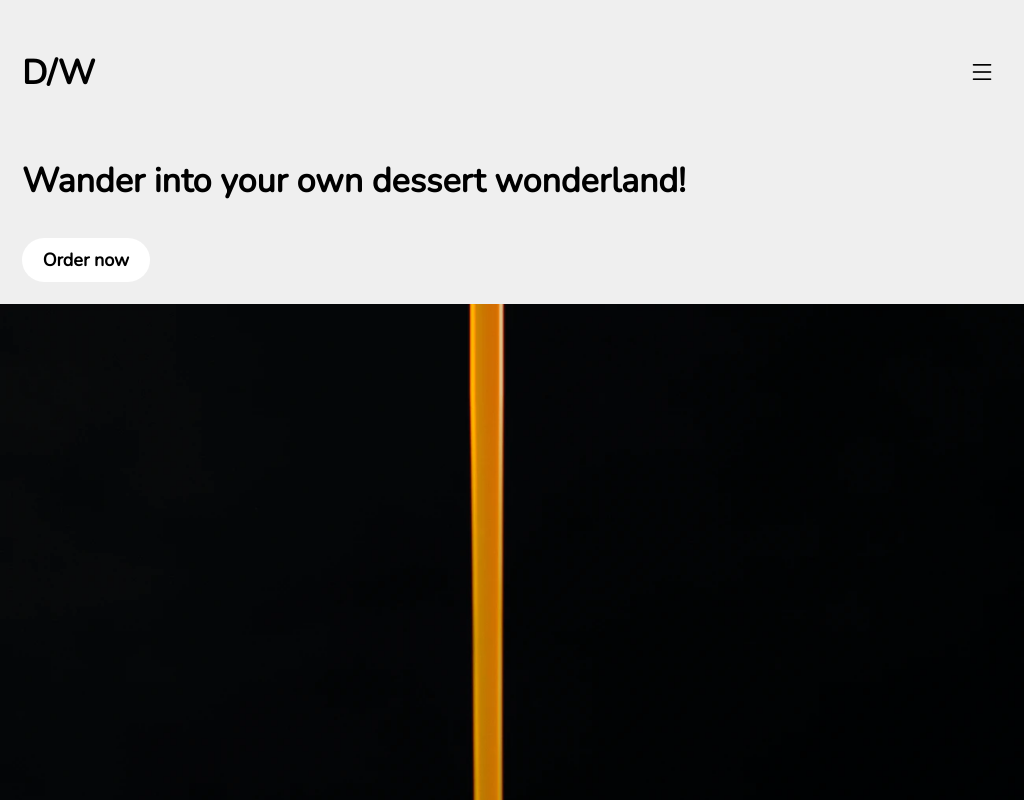
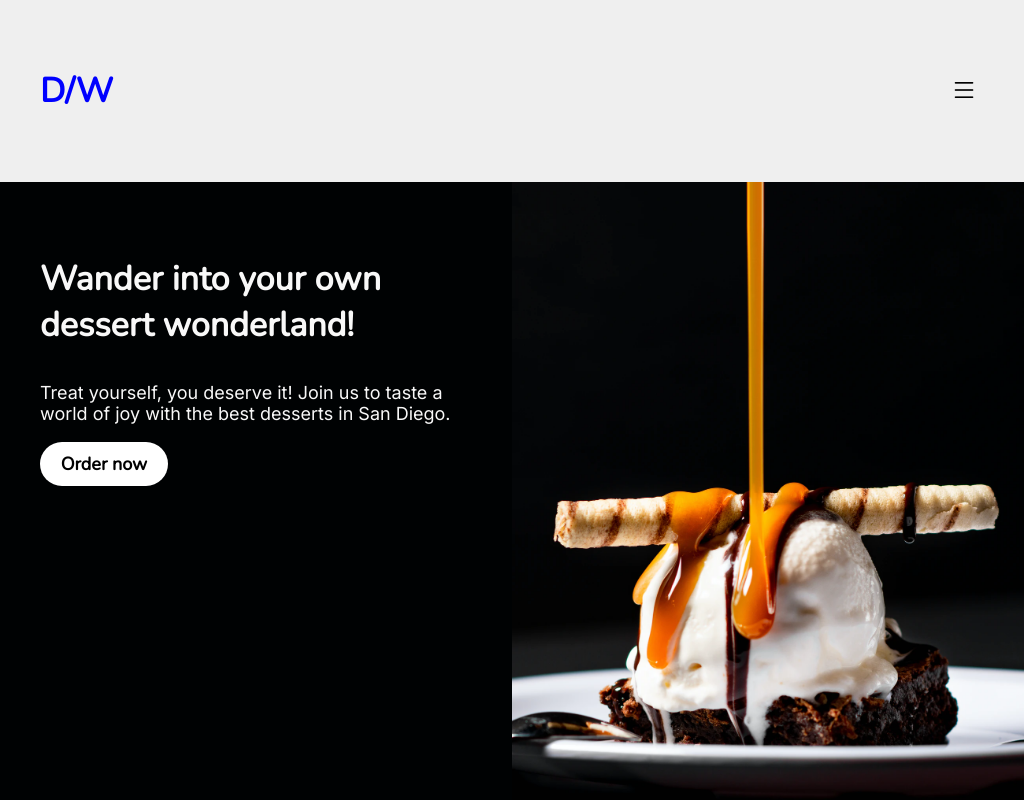
Before and after one commit to kyleh919/DessertWorld, a website: page index.html in a window 1024 px wide. Shown: the top 800 px of the page. Drawn offline with nearby package versions, Linux system fonts and the light colour scheme.

Commit message:
Begins to add media query styling for tablets

```diff
--- a/index.html
+++ b/index.html
@@ -35,9 +35,15 @@
       </section>
     </header>
 
-    <section class="landing-hero">
+    <section id="landing-hero">
       <article id="landing-content">
-        <h1>Wander into your own dessert wonderland!</h1>
+        <h1 class="landing-content-text">
+          Wander into your own dessert wonderland!
+        </h1>
+        <p id="landing-description" class="landing-content-text">
+          Treat yourself, you deserve it! Join us to taste a world of joy with
+          the best desserts in San Diego.
+        </p>
         <button
           class="primary-button primary-filled-button"
           id="order-now-button"
@@ -48,7 +54,7 @@
       </article>
 
       <img
-        class="landing-image"
+        id="landing-image"
         src="./images/home/section-1.webp"
         alt="Chocolate brownie with vanilla ice cream and caramel sauce"
       />
--- a/styles.css
+++ b/styles.css
@@ -1,11 +1,14 @@
 /********** GLOBALS **********/
 :root {
-  /* COLORS */
+  /* COLOR PALETTE */
   --main-bg-color: #efefef;
+  --tablet-hero-bg-color: #000203;
 
   /* FONTS */
   --font-style-primary: Nunito;
   --font-style-secondary: Inter;
+  --font-color-light: #f8f8f8;
+  --font-color-dark: #0b0b0b;
 
   /* FONT SIZES */
   --font-size-header-1: 34px;
@@ -14,6 +17,7 @@
 
   /* MARGINS */
   --mobile-frame-margin: 22px;
+  --tablet-frame-margin: 40px;
 }
 /********** END GLOBALS **********/
 
@@ -22,10 +26,6 @@ body {
   background-color: var(--main-bg-color);
 
   margin: 0;
-}
-
-.landing-image {
-  width: 100%;
 }
 /* END MISCELLANEOUS */
 
@@ -116,6 +116,12 @@ header > section > h1 {
 #landing-content {
   margin: var(--mobile-frame-margin);
 }
+
+#landing-image {
+  width: 100%;
+  /* position: absolute;
+  top: 240px; */
+}
 /***** END LANDING HERO *****/
 
 /***** START CARDS *****/
@@ -124,3 +130,53 @@ header > section > h1 {
 }
 /***** END CARDS *****/
 /********** END COMPONENTS **********/
+
+/********** START MOBILE MEDIA QUERY **********/
+#landing-description {
+  display: none;
+}
+/********** END MOBILE MEDIA QUERY **********/
+
+/********** START TABLET MEDIA QUERY **********/
+@media screen and (min-width: 768px) and (max-width: 1024px) {
+  /***** START HEADER *****/
+  header > section {
+    margin: var(--tablet-frame-margin);
+  }
+  /***** END HEADER *****/
+
+  /***** START LANDING HERO *****/
+  #landing-hero {
+    display: grid;
+    grid-template-columns: 1fr 1fr;
+  }
+
+  #landing-content {
+    background-color: var(--tablet-hero-bg-color);
+    margin: 0px;
+    padding: var(--tablet-frame-margin);
+  }
+
+  .landing-content-text {
+    color: var(--font-color-light);
+    /* margin-bottom: 24px; */
+  }
+
+  #landing-description {
+    display: block;
+  }
+  /***** END LANDING HERO *****/
+}
+/********** END TABLET MEDIA QUERY **********/
+
+/********** START LAPTOP MEDIA QUERY **********/
+@media screen and (min-width: 1024px) {
+  h1 {
+    color: blue;
+  }
+
+  #landing-description {
+    display: block;
+  }
+}
+/********** END LAPTOP MEDIA QUERY **********/
```
